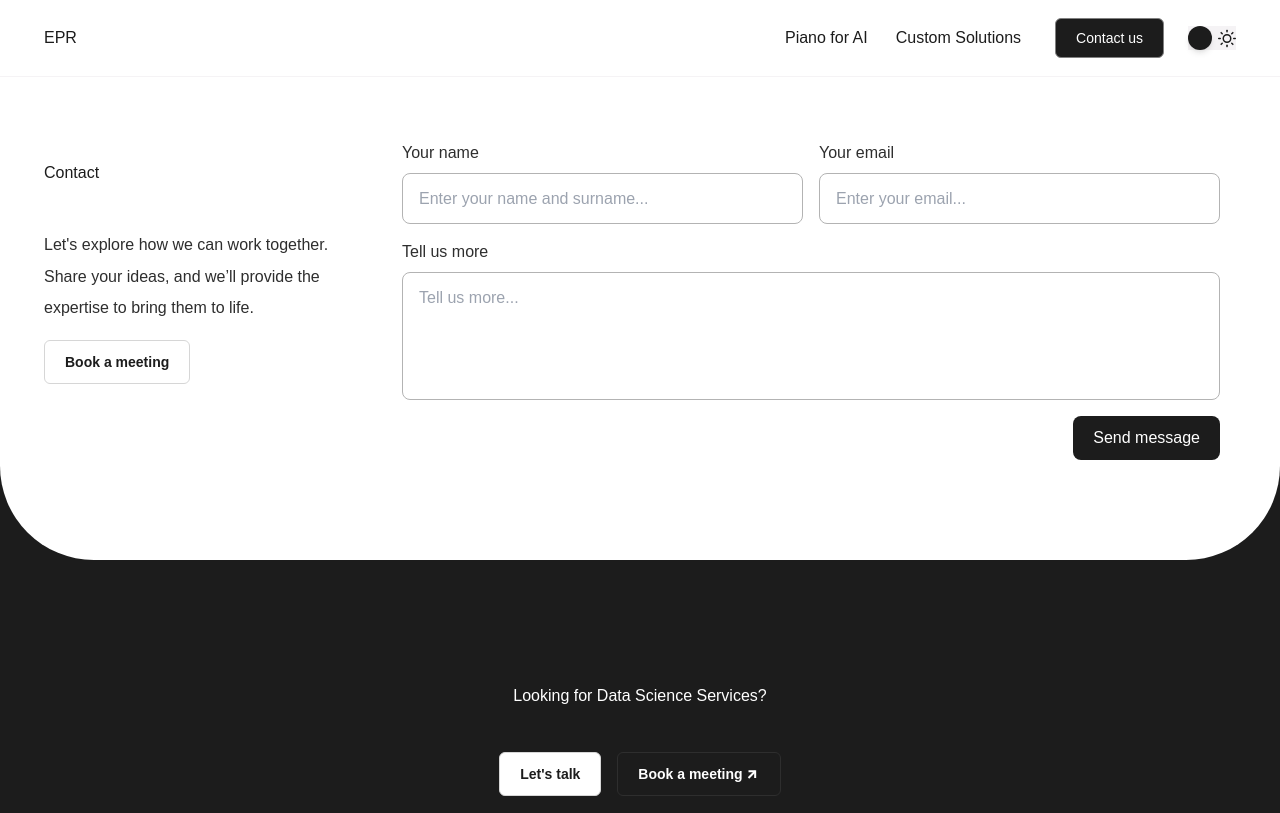
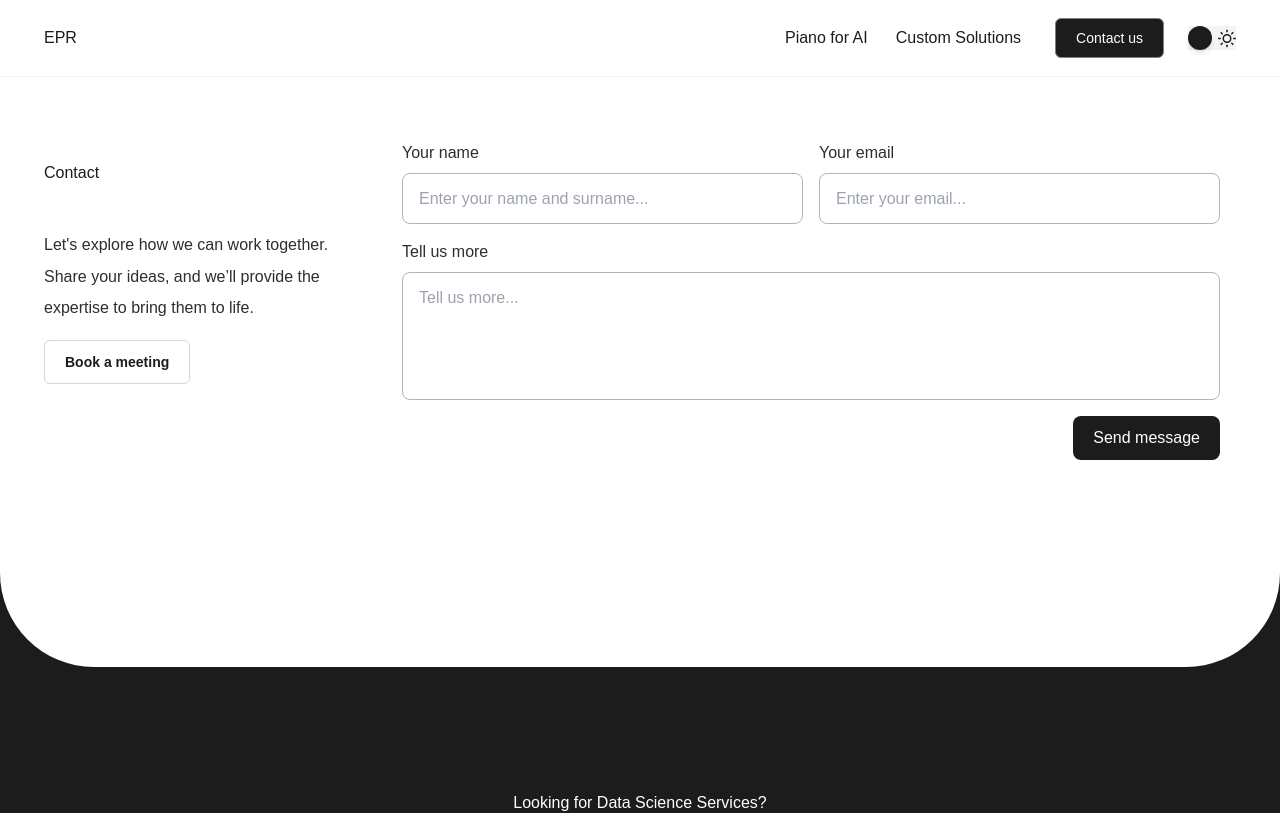
Before and after one commit to Nospoko/epr-landing, a Next.js app in the folder algrtm/: page /contactUs in a window 1280 px wide. Shown: the top 813 px of the page. Built offline with nearby package versions, Linux system fonts and the light colour scheme; a web font is replaced by a local one.

Commit message:
updated styles in ContactUs page

```diff
--- a/algrtm/src/app/contactUs/page.js
+++ b/algrtm/src/app/contactUs/page.js
@@ -7,7 +7,7 @@ import React from "react";
 const ContactUs = () => {
   return (
     <section className="flex flex-col items-start mt-[2.75rem] md:mt-[4rem] xl:mt-[4.94rem] w-full">
-      <div className="md:flex flex-row flex-column items-center md:items-start gap-[2.75rem] md:gap-[4rem] px-[1rem] md:px-[2.75rem] xl:px-[12.5rem] w-full">
+      <div className="md:flex flex-row flex-column items-center md:items-start gap-[2.75rem] md:gap-[4rem] px-[1rem] md:px-[2.75rem] xl:px-[12.5rem] w-full pb-[6.68rem]">
         <ContactDescription />
         <ContactFormContainer />
       </div>
```
